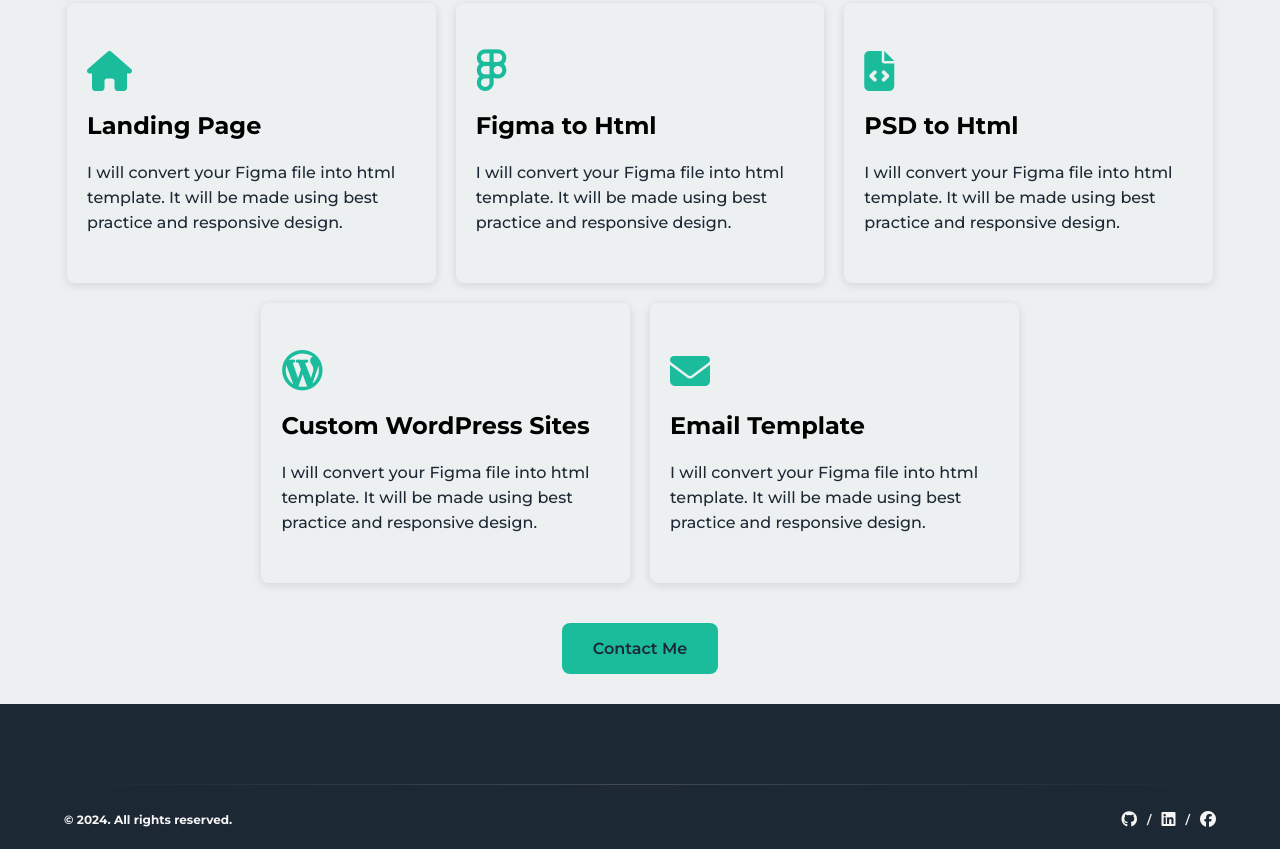
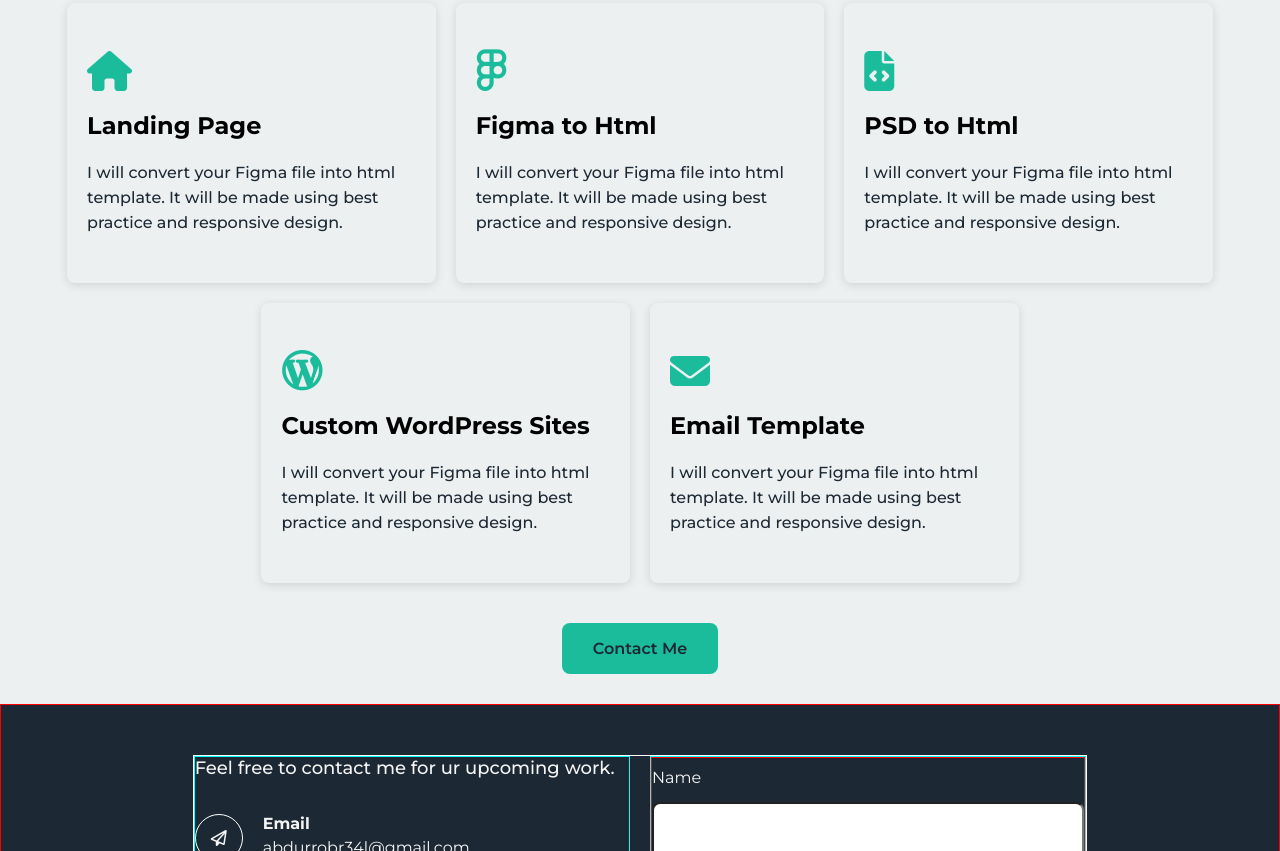
Before and after one commit to Abdurrobr34l/Abdurrobr34l.gIthub.io, a plain HTML site: page index.html in a window 1280 px wide. Shown: the part 2699-3550 px from the top of the page. Drawn offline with Linux system fonts and the light colour scheme; files whose address does not match are found by name.

Commit message:
started contact section

```diff
--- a/index.html
+++ b/index.html
@@ -333,9 +333,63 @@
   <!-- SERVICE END -->
 
   <!-- CONTACT ME START -->
-   <div class="contact section-padding">
-    <div class="contact__container"></div>
-   </div>
+  <div class="contact section-padding" id="contact">
+    <div class="contact__container container flex">
+      <div class="contact__info flex">
+        <h4>Feel free to contact me for ur upcoming work.</h4>
+
+        <!-- Email -->
+        <div class="contact__info-box flex">
+          <!-- Icon -->
+          <div class="icon">
+            <i class="fa-regular fa-paper-plane"></i>
+          </div>
+          <!-- Email -->
+          <div class="content">
+            <p>Email</p>
+            <p>abdurrobr34l@gmail.com</p>
+          </div>
+        </div>
+
+        <!-- Address -->
+        <div class="contact__info-box flex">
+          <!-- Icon -->
+          <div class="icon">
+            <i class="fa-solid fa-location-dot"></i>
+          </div>
+          <!-- Address -->
+          <div class="content">
+            <p>Address</p>
+            <p>Halishahar,Chittagong Bangladesh</p>
+          </div>
+        </div>
+
+      </div>
+      <div class="contact__form">
+        <form action="#">
+          <!-- Name -->
+          <div class="contact__form-name flex">
+            <label for="name">Name</label>
+            <input type="text" name="name" required>
+          </div>
+
+          <!-- Email -->
+          <div class="contact__form-email flex">
+            <label for="name">Email</label>
+            <input type="email" name="email"required>
+          </div>
+
+          <!-- Message -->
+          <div class="contact__form-message flex">
+            <label for="name">Message</label>
+            <textarea name="message" required></textarea>
+          </div>
+
+          <button type="submit">Send Me Message</button>
+        </form>
+      </div>
+    </div>
+  </div>
   <!-- CONTACT ME END -->
 
   <!-- FOOTER START -->
@@ -349,10 +403,10 @@
       <div class="footer__social flex">
         <a href="https://github.com/Abdurrobr34l" target="_blank" aria-label="it is github logo"><i
             class="fa-brands fa-github"></i></a>
-<span>/</span>
+        <span>/</span>
         <a href="https://www.linkedin.com/in/abdurrobr34l/" target="_blank" aria-label="it is linkedin logo"><i
             class="fa-brands fa-linkedin"></i></a>
-<span>/</span>
+        <span>/</span>
         <a href="https://www.facebook.com/abdurrobr34l" target="_blank" aria-label="it is facebook logo"><i
             class="fa-brands fa-facebook"></i></a>
       </div>
--- a/scss/_variables.scss
+++ b/scss/_variables.scss
@@ -1,10 +1,18 @@
+// Colors ------------
 $primary-clr: #1c2833;
 // $primary-clr: #000;
+
 $text-clr: #f5f5f5;
 
 $accent-clr: #1abc9c;
 
 $section-bg-clr: #ecf0f1;
+// $section-bg-clr: #fff;
 // $section-bg-clr: #D6EAF8;
 
+// Box Background Color ------------
+$box-bg: rgba(236, 240, 241, 0.151);
+// $box-bg: #ecf0f1c5;
+
+// Border Color ------------
 $border-radius: 8px;
--- a/scss/main.scss
+++ b/scss/main.scss
@@ -410,9 +410,7 @@
       display: block;
       width: 400px;
       height: 400px;
-
-      background: rgba(236, 240, 241, 0.151);
-
+      background-color: $box-bg;
       border-radius: $border-radius;
       transition: opacity 0.23s ease-in-out, transform 0.23s ease-in-out;
       transform: scale(1);
@@ -568,6 +566,93 @@
 }
 // Service End
 
+// Contact Start
+.contact {
+  height: 100%;
+  border: 1px solid red;
+
+  &__container {
+    border: 1px solid #fff;
+    justify-content: space-between;
+    gap: 20px;
+    width: 70%;
+  }
+
+  &__info,
+  &__form {
+    border: 1px solid cyan;
+    flex: 1;
+  }
+
+  &__info {
+    flex-direction: column;
+    gap: 20px;
+
+    h4 {
+      margin-bottom: 15px;
+      font-size: 18px;
+      font-weight: 500;
+      color: $text-clr;
+    }
+
+    &-box {
+      gap: 20px;
+
+      .icon {
+        :hover {
+          color: #fff;
+          cursor: default;
+        }
+
+        i {
+          padding: 15px;
+          border: 1px solid #fff;
+          border-radius: 50%;
+
+          :hover {
+            color: #fff;
+            cursor: default;
+          }
+        }
+      }
+
+      .content {
+        :first-child {
+          font-weight: 700;
+        }
+
+        :last-child {
+          margin-top: 5px;
+          font-weight: 400;
+        }
+      }
+    }
+  }
+
+  &__form {
+    &-name,
+    &-email,
+    &-message {
+      flex-direction: column;
+      gap: 15px;
+      padding: 10px 0;
+      color: $text-clr;
+      border: 1px solid red;
+
+      input,
+      textarea {
+        padding: 20px 0;
+        border-radius: $border-radius;
+      }
+
+      textarea {
+        padding: 40px 0;
+      }
+    }
+  }
+}
+// Contact End
+
 // Footer Start
 .footer {
   padding: 25px 0 20px;
```
Also changed, not shown: css/main.css.
